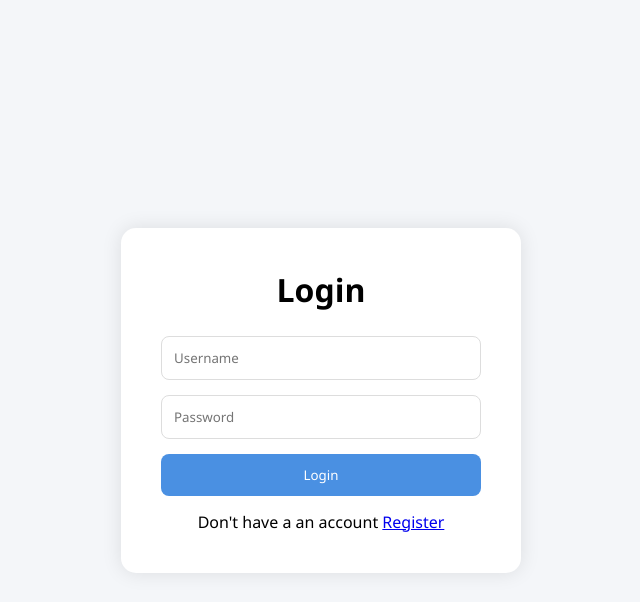
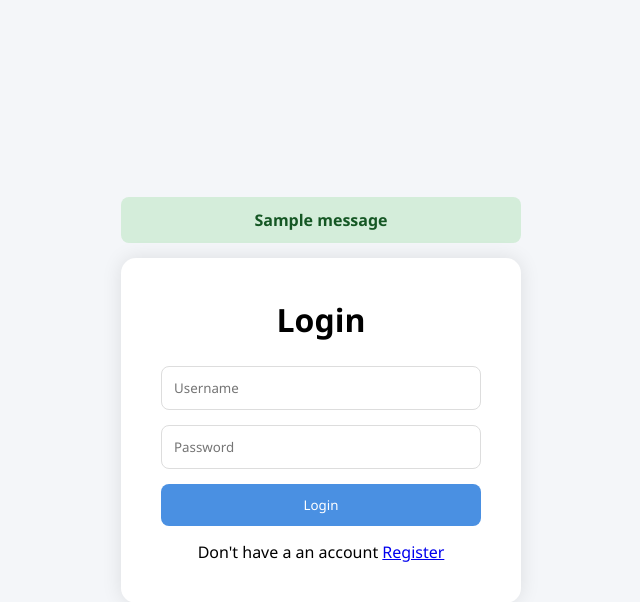
Before and after one commit to L-sandeepa/Flask-Login-System, a Flask app: page /login in a window 1280 px wide. Shown: the top 602 px of the page, without its empty margins (319-959 px from the left). Run offline with Flask 3, Linux system fonts and the light colour scheme; one stand-in notice (Sample message) is shown.

Commit message:
Login System V2 - Flash Messages and Password Security

```diff
--- a/Login-System/app.py
+++ b/Login-System/app.py
@@ -1,5 +1,10 @@
-from flask import Flask, session, render_template, redirect, request
+from flask import Flask, render_template, redirect, request, session, flash
 import sqlite3
+
+# password hashing module
+from werkzeug.security import generate_password_hash
+from werkzeug.security import check_password_hash
+
 
 app = Flask(__name__)
 app.secret_key = "mysecretkey" #session ekka use karanawa
@@ -22,7 +27,7 @@ def table_create():
 table_create()
 
 
-### Register rout ###
+### Register route ###
 @app.route("/register", methods=["GET", "POST"])
 def register():
 
@@ -30,16 +35,39 @@ def register():
 
         username = request.form["username"]
         email = request.form["email"]
-        password = request.form["password"]
+        # password = request.form["password"]
+        hashed_password = generate_password_hash("password")
 
         conn = sqlite3.connect("user.db")
         cursor = conn.cursor()
 
-        cursor.execute("INSERT INTO user(username, email, password) VALUES(?, ?, ?)", (username, email, password))
+        # username chekinkg(duplicate value chaking)
+        cursor.execute("SELECT * FROM user WHERE username=?", (username,))
+
+        existing_user = cursor.fetchone()
+
+        if existing_user:
+            flash("Username already exists!")
+            conn.close()
+            return redirect("/register")
+
+        # email chekinkg(duplicate value chaking)
+        cursor.execute("SELECT * FROM user WHERE email=?", (email,))
+
+        existing_email = cursor.fetchone()
+
+        if existing_email:
+            flash("Email already exists!")
+            conn.close()
+            return redirect("/register")
+
+        # insert data in the table
+        cursor.execute("INSERT INTO user(username, email, password) VALUES(?, ?, ?)", (username, email, hashed_password))
 
         conn.commit()
-        conn.close
+        conn.close()
 
+        flash("Registration Successful! Please Login") #flash message
         return redirect("/login") #login page ekata redirect karanawa
 
     return render_template("register.html") #register page ekata redirect karanawa
@@ -59,9 +87,15 @@ def login():
         conn = sqlite3.connect("user.db")
         cursor = conn.cursor()
 
-        cursor.execute("SELECT * FROM user WHERE username=? AND password=?", (username, password)) #methana username and password check karanawa
+        cursor.execute("SELECT * FROM user WHERE username=?", (username,)) #methana username and password check karanawa
 
         user = cursor.fetchone()
+
+        if user and check_password_hash(user[3], password):
+
+            session["username"] = username
+
+            return redirect("/dashboard")
 
         conn.close()
 
@@ -70,9 +104,11 @@ def login():
             session["username"] = username #session aran username eka save karagannawa
             return redirect("/dashboard")
         else:
-            return "Invalid username or Password"
+            flash("Invalid username or password") #flash message
+            return redirect("/login")
 
     return render_template("login.html")
+
 
 
 ### Dashboard route ###
@@ -84,6 +120,8 @@ def dashboard():
     return render_template("dashboard.html", username=session["username"])
 
 
+
+
 ### logout route ###
 @app.route("/logout")
 def logout():
--- a/Login-System/static/style.css
+++ b/Login-System/static/style.css
@@ -56,3 +56,13 @@ p{
     text-align:center;
     margin-top:15px;
 }
+
+.flash-message{
+    background-color:#d4edda;
+    color:#155724;
+    padding:12px;
+    margin-bottom:15px;
+    border-radius:8px;
+    text-align:center;
+    font-weight:bold;
+}
--- a/Login-System/templates/login.html
+++ b/Login-System/templates/login.html
@@ -12,6 +12,20 @@
 <body>
 
     <div class="container">
+
+        {% with messages = get_flashed_messages() %}
+
+            {% if messages %}
+
+                {% for message in messages %}
+
+                    <div class="flash-message"> {{message}}</div>
+
+                {% endfor %}
+
+            {% endif %}
+
+        {%endwith %}
 
         <form action="" method="post">
 
```
Also changed, not shown: Login-System/templates/register.html (+17 -0 lines), Login-System/README.md (added), user.db (added).
